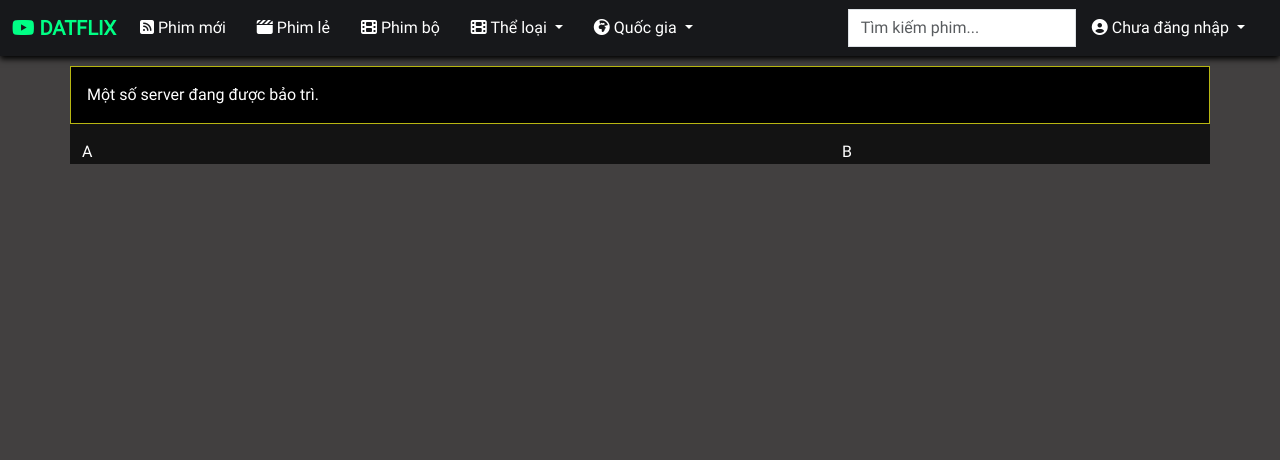
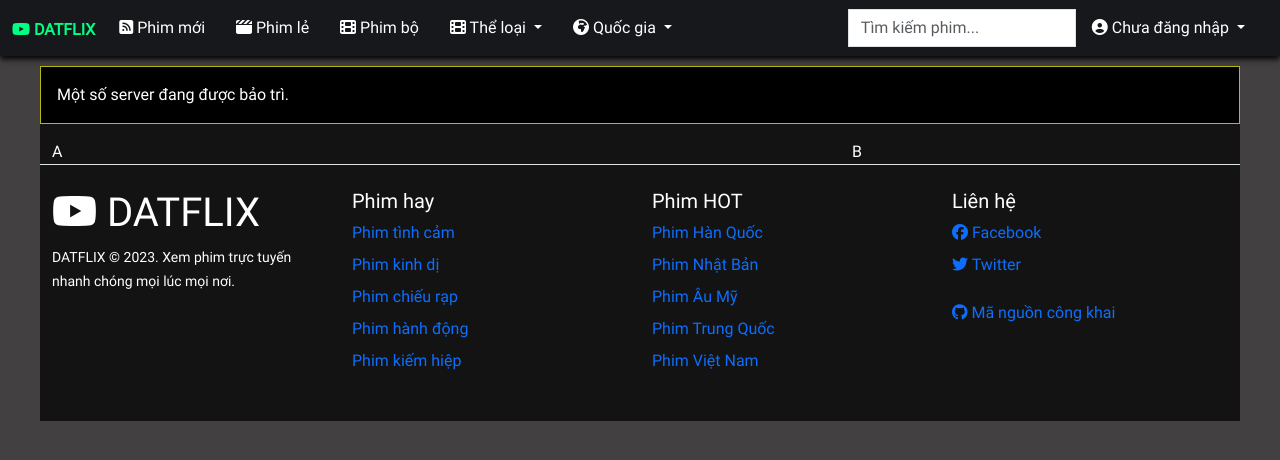
Before and after one commit to lvdat/datflix, a Vue app in the folder client/: page / in a window 1280 px wide. Shown: the top 460 px of the page. Built offline with nearby package versions, Linux system fonts and the light colour scheme.

Commit message:
init footer template

```diff
--- a/client/src/App.vue
+++ b/client/src/App.vue
@@ -1,12 +1,13 @@
 <script setup>
 import 'bootstrap'
 import Header from '@/components/Header.vue'
+import Footer from '@/components/Footer.vue'
 </script>
 
 <template>
     <div id="main">
         <Header />
-        <div class="container">
+        <div class="container main__container">
             <div class="row main__row">
                 <div class="alert alert-warning alert-dismissible fade show" role="alert">
                     Một số server đang được bảo trì.
@@ -14,6 +15,7 @@
                 </div>
                 <router-view />
             </div>
+            <Footer />
         </div>
     </div>
 </template>
--- a/client/src/assets/main.css
+++ b/client/src/assets/main.css
@@ -29,6 +29,7 @@
 
 * {
     font-family: 'Roboto';
+    font-size: 16px;
     margin: 0;
     padding: 0;
 }
@@ -37,9 +38,12 @@
     background-color: #424040;
 }
 
+.main__container {
+    max-width: 1200px;
+}
+
 .main__row {
     margin-top: 4.1em;
-    max-width: 1200px;
     background-color: rgba(15, 15, 15, .9);
     color: rgba(255, 255, 255);
 }
--- a/client/src/components/Footer.vue
+++ b/client/src/components/Footer.vue
@@ -0,0 +1,49 @@
+<template>
+    <footer class="row row-cols-1 row-cols-sm-2 row-cols-md-4 py-4 border-top datflix__footer">
+        <div class="col mb-3">
+            <h1>
+                <i class="fab fa-youtube fa-1x"></i> DATFLIX
+            </h1>
+            <small>DATFLIX © 2023. Xem phim trực tuyến nhanh chóng mọi lúc mọi nơi.</small>
+        </div>
+
+        <div class="col mb-3">
+            <h5>Phim hay</h5>
+            <ul class="nav flex-column">
+                <li class="nav-item mb-2"><a href="#" class="nav-link p-0">Phim tình cảm</a></li>
+                <li class="nav-item mb-2"><a href="#" class="nav-link p-0">Phim kinh dị</a></li>
+                <li class="nav-item mb-2"><a href="#" class="nav-link p-0">Phim chiếu rạp</a></li>
+                <li class="nav-item mb-2"><a href="#" class="nav-link p-0">Phim hành động</a></li>
+                <li class="nav-item mb-2"><a href="#" class="nav-link p-0">Phim kiếm hiệp</a></li>
+            </ul>
+        </div>
+
+        <div class="col mb-3">
+            <h5>Phim HOT</h5>
+            <ul class="nav flex-column">
+                <li class="nav-item mb-2"><a href="#" class="nav-link p-0">Phim Hàn Quốc</a></li>
+                <li class="nav-item mb-2"><a href="#" class="nav-link p-0">Phim Nhật Bản</a></li>
+                <li class="nav-item mb-2"><a href="#" class="nav-link p-0">Phim Âu Mỹ</a></li>
+                <li class="nav-item mb-2"><a href="#" class="nav-link p-0">Phim Trung Quốc</a></li>
+                <li class="nav-item mb-2"><a href="#" class="nav-link p-0">Phim Việt Nam</a></li>
+            </ul>
+        </div>
+        <div class="col mb-3">
+            <h5>Liên hệ</h5>
+            <ul class="nav flex-column">
+                <li class="nav-item mb-2"><a href="#" class="nav-link p-0"><i class="fab fa-facebook"></i> Facebook</a></li>
+                <li class="nav-item mb-2"><a href="#" class="nav-link p-0"><i class="fab fa-twitter"></i> Twitter</a></li>
+                <li class="nav-item mb-2"></li>
+                <li class="nav-item mb-2"></li>
+                <li class="nav-item mb-2"><a href="#" class="nav-link p-0"><i class="fab fa-github"></i> Mã nguồn công khai</a></li>
+            </ul>
+        </div>
+    </footer>
+</template>
+<style>
+.datflix__footer {
+    background-color: rgba(15, 15, 15, .9);
+    color: white;
+    font-size: 14px;
+}
+</style>
```
